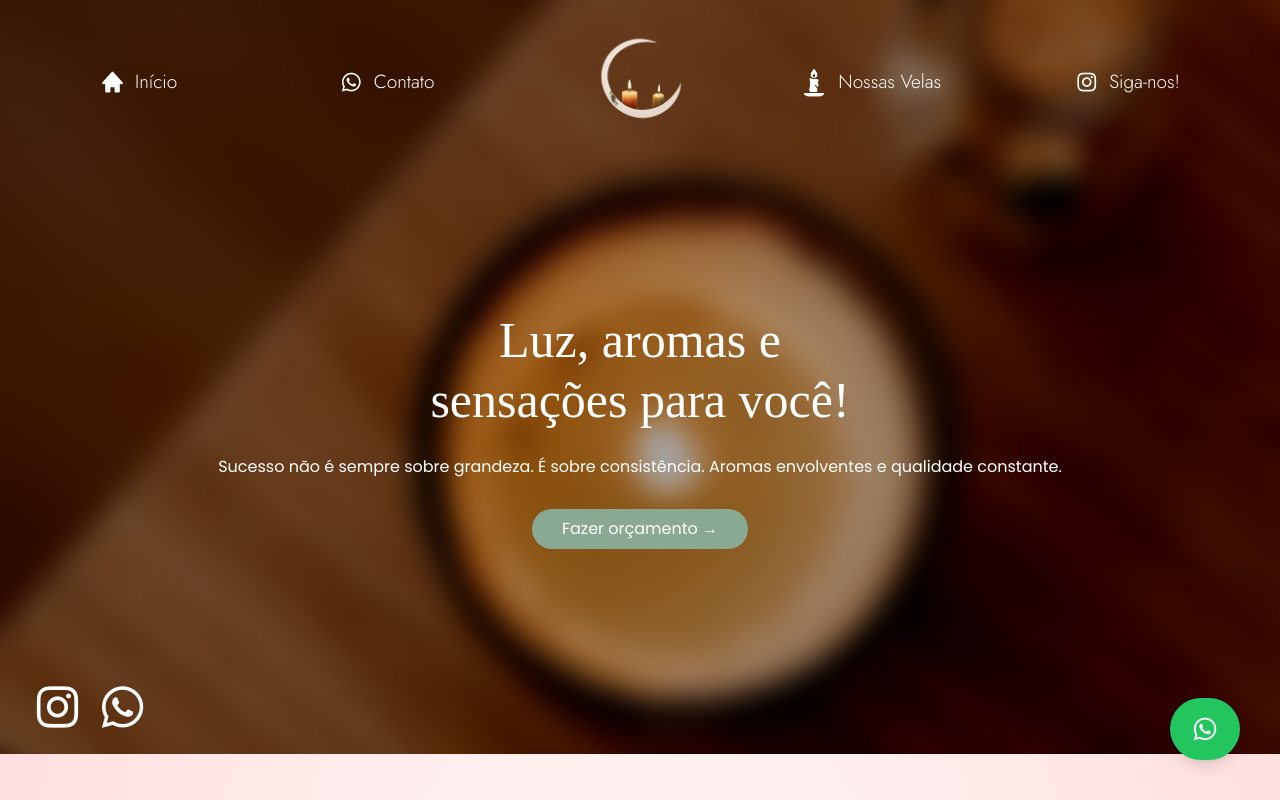
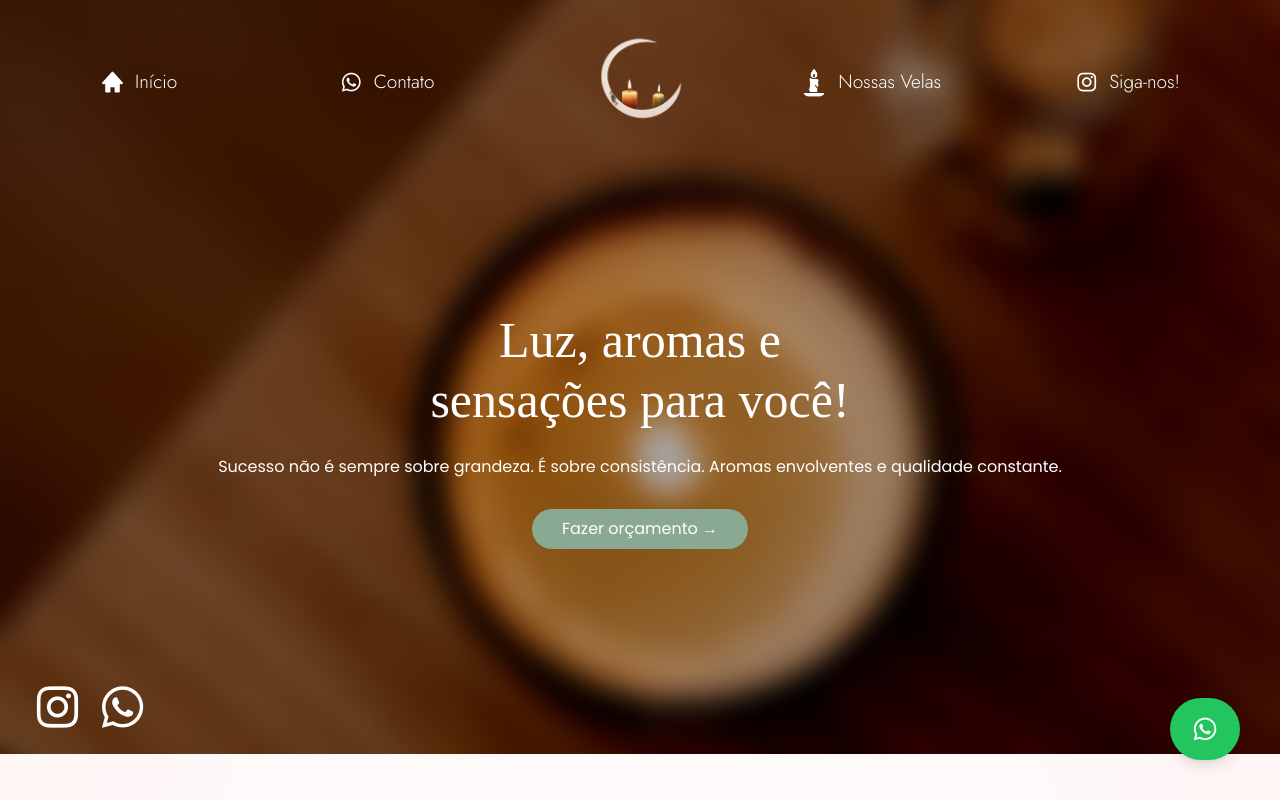
Before and after one commit to Zimbicki/Luar-velas-arom-ticas, a plain HTML site: page produto.html in a window 1280 px wide. Shown: the top 800 px of the page. Drawn offline with nearby package versions, Linux system fonts and the light colour scheme; a web font is replaced by a local one.

Commit message:
Update style.css

```diff
--- a/css/style.css
+++ b/css/style.css
@@ -817,5 +817,5 @@ form a {
 
 
 .header_product {
-    background: radial-gradient(#fff, #ffd6d6) !important;
+    background: radial-gradient(#fff, #fff3f3) !important;
 }
```
